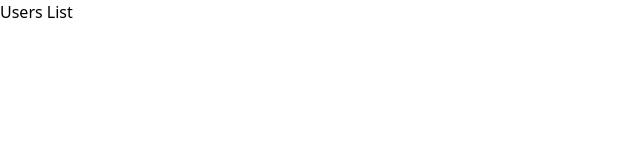
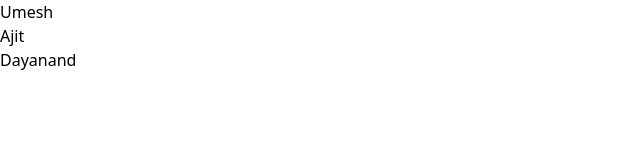
Before and after one commit to Umesh-Singadi/media, a React (Vite) app: page / in a window 1280 px wide. Shown: the top 160 px of the page, without its empty margins (0-640 px from the left). Built offline with nearby package versions, Linux system fonts and the light colour scheme; data requests are answered from the project's data file.

Commit message:
Add Loading

```diff
--- a/src/components/UsersList.jsx
+++ b/src/components/UsersList.jsx
@@ -1,16 +1,24 @@
-import { useDispatch } from "react-redux";
+import { useDispatch, useSelector } from "react-redux";
 import { fetchUsers } from "../store";
 import { useEffect } from "react";
 
 function UsersList() {
   const dispatch = useDispatch();
-
+  const { isLoading, data, error } = useSelector((state) => state.users);
   useEffect(() => {
     dispatch(fetchUsers());
   }, []);
   return (
     <div>
-      <h1>Users List</h1>
+      {isLoading ? (
+        <h1>Loading</h1>
+      ) : (
+        <div>
+          {data.map((user) => (
+            <h1 key={user.key}>{user.name}</h1>
+          ))}
+        </div>
+      )}
     </div>
   );
 }
```
